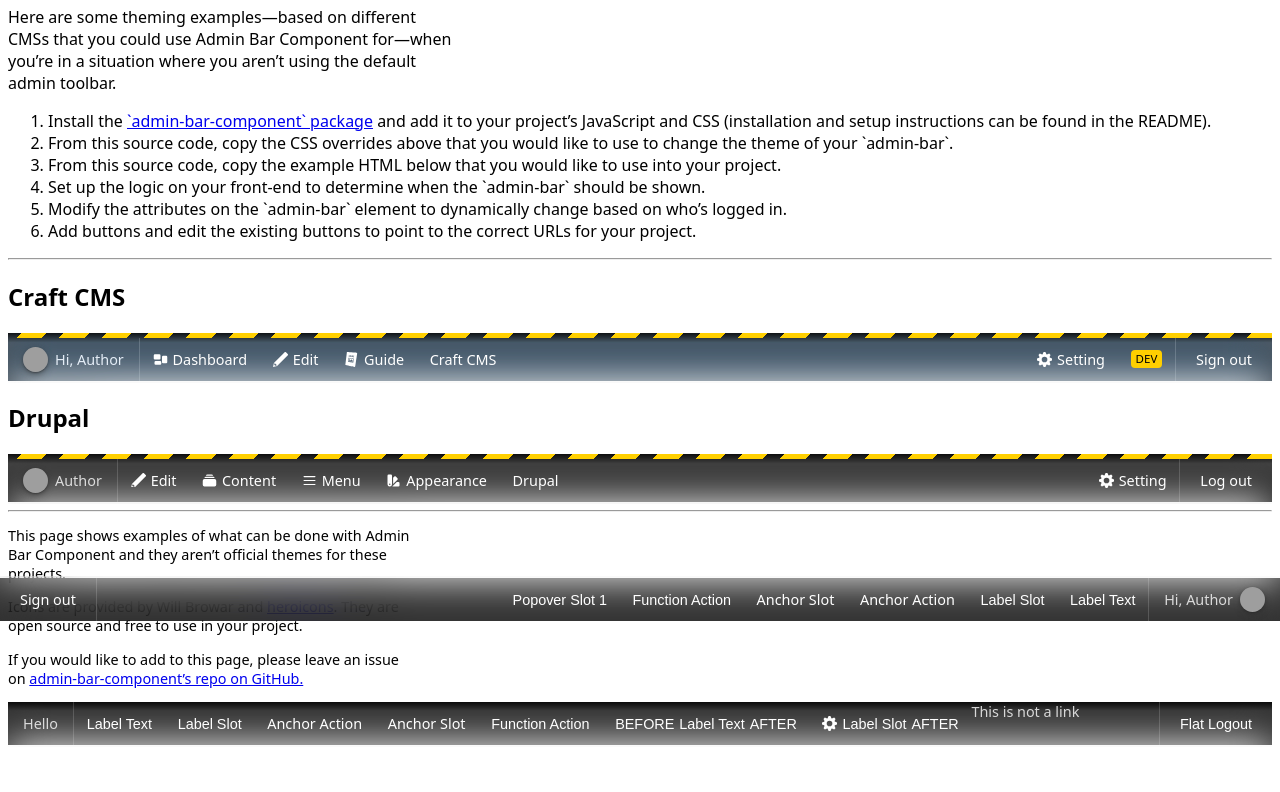
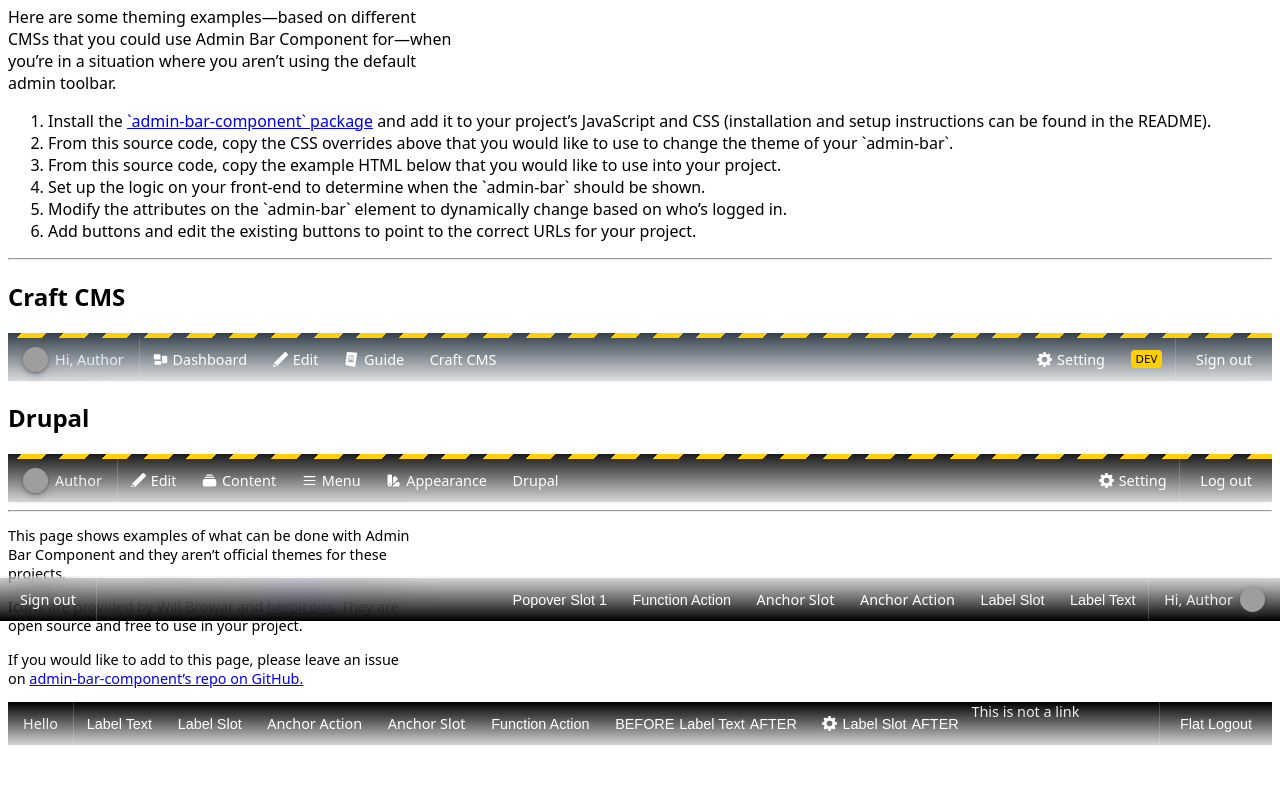
Before and after one commit to wbrowar/admin-bar-component, a website built with Vite: page index.html in a window 1280 px wide. Shown: the part 179-971 px from the top of the page. Built offline with nearby package versions, Linux system fonts and the light colour scheme.

Commit message:
release: 1.1.1

```diff
--- a/index.html
+++ b/index.html
@@ -30,12 +30,12 @@
         /* NOTE: you don’t need to keep the class name on the admin-bar or in the CSS. It’s just here for these examples. */
         admin-bar {
             &.craft {
-                --admin-bar-bg: linear-gradient(to bottom, oklch(0.11 0.3 190 / 0.67), oklch(0.11 0.3 190 / 0.8));
+                --admin-bar-bg-color: oklch(0.11 0.3 190 / 0.8);
                 --admin-bar-color-highlight: oklch(0.54 0.3 23.9);
                 --admin-bar-color-text: rgb(228, 237, 246);
             }
             &.drupal {
-                --admin-bar-bg: linear-gradient(to bottom, rgba(0, 0, 0, 0.7), rgba(0, 0, 0, 0.9));
+                --admin-bar-bg-color: rgb(0 0 0 / 0.9);
                 --admin-bar-color-highlight: oklch(0.61 0.22 245);
             }
         }
@@ -237,6 +237,10 @@
       <li>Lorem ipsum dolor sit amet, consectetur adipisicing elit. Ad, aliquid aut cupiditate debitis delectus iure minus possimus rem. Accusamus alias corporis distinctio est fuga id ipsum nemo odit, possimus quis?</li>
     </ul>
 
+    <img style="max-width: 100%" src="https://picsum.photos/2000/1000" />
+    <div style="height: 50px"></div>
+    <img style="max-width: 100%" src="https://picsum.photos/2500/1000" />
+    <div style="height: 50px"></div>
     <img style="max-width: 100%" src="https://picsum.photos/1500/1000" />
     <div style="height: 50px"></div>
     <img style="max-width: 100%" src="https://picsum.photos/1100/1000" />
--- a/package.json
+++ b/package.json
@@ -8,7 +8,7 @@
     "test:open": "cypress open"
   },
   "name": "admin-bar-component",
-  "version": "1.1.0",
+  "version": "1.1.1",
   "description": "A framework- and CMS-agnostic admin bar web component.",
   "type": "module",
   "main": "dist/admin-bar.js",
--- a/public/admin-bar.css
+++ b/public/admin-bar.css
@@ -1,9 +1,12 @@
 /* Added styles to CSS Cascade Layer to make it easier to override them. */
 @layer admin-bar {
   admin-bar {
-    /* Sets the background of the bar using the background shorthand property,
-    allowing you to use a gradient, a solid color, or an image. */
-    --admin-bar-bg: rgba(0 0 0 / 0.8);
+    /* Used in gradients and as a solid color in the background for `<admin-bar>` elements and button popovers. */
+    --admin-bar-bg-color: #000000;
+
+    /* Sets the background of the `<admin-bar>` elements and popovers using the background shorthand property,
+    allowing you to use a gradient, a solid color, or an image. Setting this removes the "glass" effect and transparencies in popovers. */
+    /*--admin-bar-bg: var(--admin-bar-bg-color);*/
 
     /* Border radius value used in different places. */
     --admin-bar-border-radius: 6px;
@@ -19,7 +22,7 @@
     --admin-bar-color-highlight-logout: var(--admin-bar-color-highlight);
 
     /* The color of text for everything but button labels.. */
-    --admin-bar-color-text: rgba(255 255 255 / 0.8);
+    --admin-bar-color-text: rgb(255 255 255 / 0.9);
 
     /* The font stack for all text. */
     --admin-bar-font-stack: system-ui, sans-serif;
@@ -28,10 +31,13 @@
     --admin-bar-font-size: .9rem;
 
     /* Background for glass element, used as a fallback for browsers that don’t support `mask-image`. */
-    /*--admin-bar-glass-bg: rgba(0 0 0 / 0.8);*/
+    --admin-bar-glass-bg: var(--admin-bar-bg, linear-gradient(var(--admin-bar-gradient-direction), var(--admin-bar-bg-color), color-mix(in srgb, var(--admin-bar-bg-color) 20%, transparent 100%) 50%));
 
     /* The thickness of the glass effect on admin bar. */
     --admin-bar-glass-thickness: 2px;
+
+    /* The default direction of gradients. */
+    --admin-bar-gradient-direction: to bottom;
 
     /* The height and width of avatar images. */
     --admin-bar-avatar-size: 25px;
@@ -61,10 +67,10 @@
     --admin-bar-transition-duration: 0.3s;
 
     /* Adds a box-shadow to the bar to increase visual elevation. */
-    /*--admin-bar-shadow: 0 0 15px color-mix(in srgb, rgba(0, 0, 0, 0.7), currentColor 10%);*/
+    /*--admin-bar-shadow: 0 0 15px color-mix(in srgb, rgb(0, 0, 0, 0.7), currentColor 10%);*/
 
     /* Adds a box-shadow to avatar images and buttons. */
-    --admin-bar-shadow-elements: 0 1px 2px color-mix(in srgb, rgba(0 0 0 / 0.5), currentColor 10%), 0 3px 6px color-mix(in srgb, rgba(0 0 0 / 0.4), currentColor 10%);
+    --admin-bar-shadow-elements: 0 1px 2px color-mix(in srgb, rgb(0 0 0 / 0.4), currentColor 10%), 0 3px 6px color-mix(in srgb, rgba(0 0 0 / 0.3), currentColor 10%);
 
     /* By default, when adding the `fixed` or `sticky` class to an `<admin-bar>`,
      the z-index of the element is set to `1`. Set this property if you need the
@@ -81,7 +87,7 @@
     --admin-bar-button-color-text: rgb(255 255 255);
 
     /* The background of the button popover element. */
-    --admin-bar-button-popover-bg: rgba(0 0 0 / 0.5);
+    --admin-bar-button-popover-bg: var(--admin-bar-bg, color-mix(in srgb, var(--admin-bar-bg-color), transparent 60%));
 
     /* The `border-radius` property that changes based on the position of the popover.  */
     --admin-bar-button-popover-border-radius: var(--admin-bar-border-radius);
@@ -90,10 +96,10 @@
     --admin-bar-text-padding: 0 clamp(4px, 1vw, 13px);
 
     /* The background for labels in `admin-bar-text` components. */
-    --admin-bar-text-label-color-bg: rgba(255 255 255 / 0.9);
+    --admin-bar-text-label-color-bg: rgb(255 255 255 / 0.9);
 
     /* The text for labels in `admin-bar-text` components. */
-    --admin-bar-text-label-color-text: rgba(0 0 0 / 1);
+    --admin-bar-text-label-color-text: rgb(0 0 0 / 1);
 
     /* ====================================================================== */
 
@@ -135,6 +141,7 @@
     }
     /* Moves `<admin-bar>` to the bottom of the page when using `.fixed` or `.sticky`. */
     &.bottom {
+      --admin-bar-gradient-direction: to top;
       right: 0;
       bottom: 0;
       left: 0;
--- a/src/components/AdminBar.ts
+++ b/src/components/AdminBar.ts
@@ -29,18 +29,18 @@
       grid-template-columns: max-content 1fr max-content;
       grid-template-rows: 0 var(--admin-bar-height, 43px);
       align-items: center;
-      background: var(--admin-bar-bg, rgba(0 0 0 / 0.8));
+      background: var(--admin-bar-bg, var(--admin-bar-bg-color, rgba(0 0 0 / 0.8)));
       box-shadow: var(--admin-bar-shadow);
       font-family: var(--admin-bar-font-stack);
       font-size: var(--admin-bar-font-size, 0.9rem);
-      color: var(--admin-bar-color-text, rgba(255 255 255 / 0.8));
+      color: var(--admin-bar-color-text, rgb(255 255 255 / 0.8));
 
       &.admin-bar--environment {
         grid-template-rows: var(--environment-height) var(--admin-bar-height, 43px);
       }
+
+      ${glassStyles()}
     }
-
-    ${glassStyles()}
 
     .environment {
       grid-area: environment;
--- a/src/components/AdminBarButton.ts
+++ b/src/components/AdminBarButton.ts
@@ -73,7 +73,7 @@
     [popover] {
       padding: 0;
       border: 0;
-      background: var(--admin-bar-button-popover-bg);
+      background: var(--admin-bar-button-popover-bg, var(--admin-bar-bg-color));
       backdrop-filter: var(--admin-bar-backdrop-filter, blur(20px) saturate(200%));
       border: 2px solid color-mix(in srgb, var(--admin-bar-button-color-bg-hover), transparent 80%);
       border-radius: var(--admin-bar-button-popover-border-radius, var(--admin-bar-border-radius));
@@ -92,8 +92,8 @@
       }
       @supports not (position-anchor: --popover-anchor) {
         &::backdrop {
-          backdrop-filter: var(--admin-bar-backdrop-filter, blur(20px));
-          background: var(--admin-bar-bg);
+          backdrop-filter: var(--admin-bar-backdrop-filter, blur(20px) saturate(200%));
+          background: var(--admin-bar-button-popover-bg, var(--admin-bar-bg-color));
         }
       }
     }
--- a/src/components/AdminBarText.ts
+++ b/src/components/AdminBarText.ts
@@ -25,7 +25,7 @@
       height: var(--admin-bar-height, 43px);
       background-color: var(--admin-bar-text-color-bg, transparent);
       font-size: var(--font-size);
-      color: var(--admin-bar-color-text, rgba(255 255 255 / 0.8));
+      color: var(--admin-bar-color-text, rgb(255 255 255 / 0.8));
       white-space: nowrap;
       transition:
         background var(--admin-bar-transition-duration, 0.4s) ease-out,
@@ -39,7 +39,7 @@
     }
     .label {
       padding: 3px 5px;
-      background-color: var(--admin-bar-text-label-color-bg, rgba(255 255 255 / 0.9));
+      background-color: var(--admin-bar-text-label-color-bg, rgb(255 255 255 / 0.9));
       border-radius: 4px;
       line-height: 1;
       font-size: 0.8em;
@@ -82,7 +82,9 @@
    * =========================================================================
    */
   render() {
-    let textContent = html`<slot>${this.textContent ?? false ? html`<span>${this.textContent}</span>` : nothing}</slot>`
+    let textContent = html`<slot
+      >${(this.textContent ?? false) ? html`<span>${this.textContent}</span>` : nothing}</slot
+    >`
 
     // Add the label before or after the text content
     if (this.labelContent ?? false) {
--- a/src/components/css.ts
+++ b/src/components/css.ts
@@ -9,6 +9,10 @@
      * This code gets applied for folks using browsers that support backdrop-filter.
      */
     @supports (backdrop-filter: blur(20px)) or (-webkit-backdrop-filter: blur(20px)) {
+      & {
+        background: transparent;
+      }
+
       .glass-surface {
         position: absolute;
         height: 100%;
@@ -16,7 +20,7 @@
         inset: 0;
         -webkit-backdrop-filter: var(--admin-bar-backdrop-filter, blur(20px) saturate(200%));
         backdrop-filter: var(--admin-bar-backdrop-filter, blur(20px) saturate(200%));
-        background: var(--admin-bar-glass-bg, linear-gradient(to bottom, rgba(0 0 0 / 0.8), transparent 10%));
+        background: var(--admin-bar-glass-bg);
         pointer-events: none;
       }
 
@@ -44,36 +48,32 @@
      */
     @supports (mask-image: none) or (-webkit-mask-image: none) {
       .glass-surface {
-        --gradient-direction: bottom;
         height: 200%;
-        -webkit-mask-image: linear-gradient(to var(--gradient-direction), black 0% 50%, transparent 50% 100%);
-        mask-image: linear-gradient(to var(--gradient-direction), black 0% 50%, transparent 50% 100%);
+        -webkit-mask-image: linear-gradient(var(--admin-bar-gradient-direction), black 0% 50%, transparent 50% 100%);
+        mask-image: linear-gradient(var(--admin-bar-gradient-direction), black 0% 50%, transparent 50% 100%);
 
         :host(.bottom) & {
-          --gradient-direction: top;
           position: absolute;
           inset: auto 0 0 0;
         }
       }
       .glass-edge {
-        --gradient-direction: bottom;
         height: 100%;
         inset: 0;
         -webkit-mask-image: linear-gradient(
-          to var(--gradient-direction),
+          var(--admin-bar-gradient-direction),
           black 0,
           black var(--admin-bar-glass-thickness),
           transparent var(--admin-bar-glass-thickness)
         );
         mask-image: linear-gradient(
-          to var(--gradient-direction),
+          var(--admin-bar-gradient-direction),
           black 0,
           black var(--admin-bar-glass-thickness),
           transparent var(--admin-bar-glass-thickness)
         );
 
         :host(.bottom) & {
-          --gradient-direction: top;
           transform: translateY(-100%);
         }
       }
```
Also changed, not shown: CHANGELOG.md, README.md.
